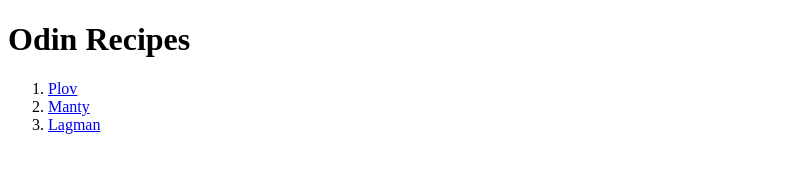
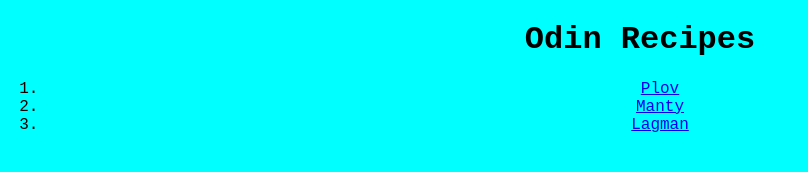
Before and after one commit to pdostonh/odin-recipes, a plain HTML site: page index.html in a window 1280 px wide. Shown: the whole page, without its empty margins (0-808 px from the left). Drawn offline with Linux system fonts and the light colour scheme.

Commit message:
Added style.css with basic modifications

```diff
--- a/index.html
+++ b/index.html
@@ -5,6 +5,7 @@
     <meta http-equiv="X-UA-Compatible" content="IE=edge">
     <meta name="viewport" content="width=device-width, initial-scale=1.0">
     <title>Odin Recipes</title>
+    <link rel="stylesheet" href="./style.css">
 </head>
 <body>
     <h1>Odin Recipes</h1>
--- /dev/null
+++ b/style.css
@@ -0,0 +1,5 @@
+* {
+    background-color: aqua;
+    font-family: 'Courier New', monospace;
+    text-align: center;
+}
```
